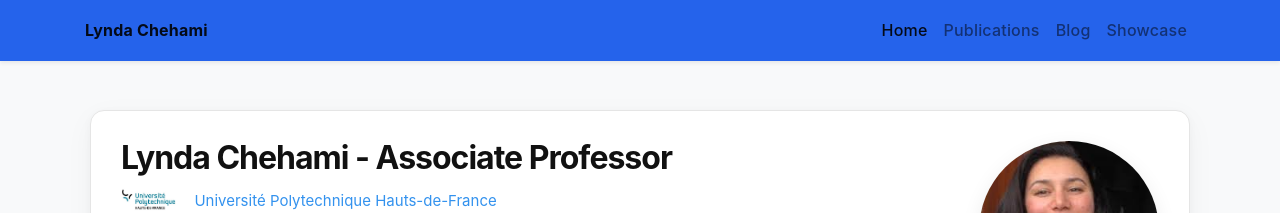
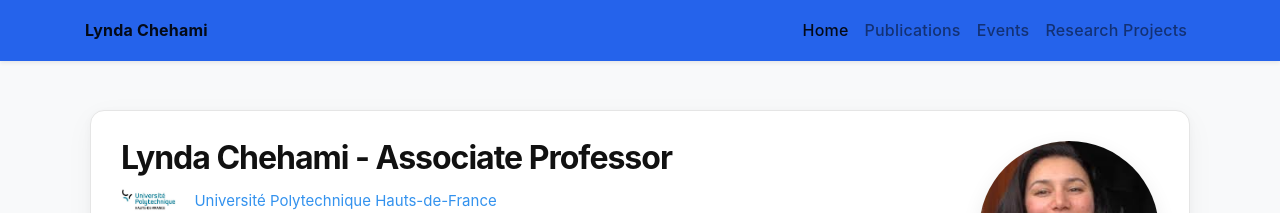
Before and after one commit to lchehami/lchehami.github.io, a Jekyll site: the page built from index.html, in a window 1280 px wide. Shown: the top 213 px of the page. Built offline with Jekyll 4.4.1, drawn with Linux system fonts in a browser that asks for light colours; nearby versions of some CDN libraries; a style sheet for code colours, icons or effects is not loaded.

Commit message:
Update navigation.yml

```diff
--- a/_data/navigation.yml
+++ b/_data/navigation.yml
@@ -3,7 +3,7 @@ pages:
   url: /
 - name: Publications
   url: /publications
-- name: Blog
+- name: Events
   url: /blog
-- name: Showcase
+- name: Research Projects
   url: /showcase
```
